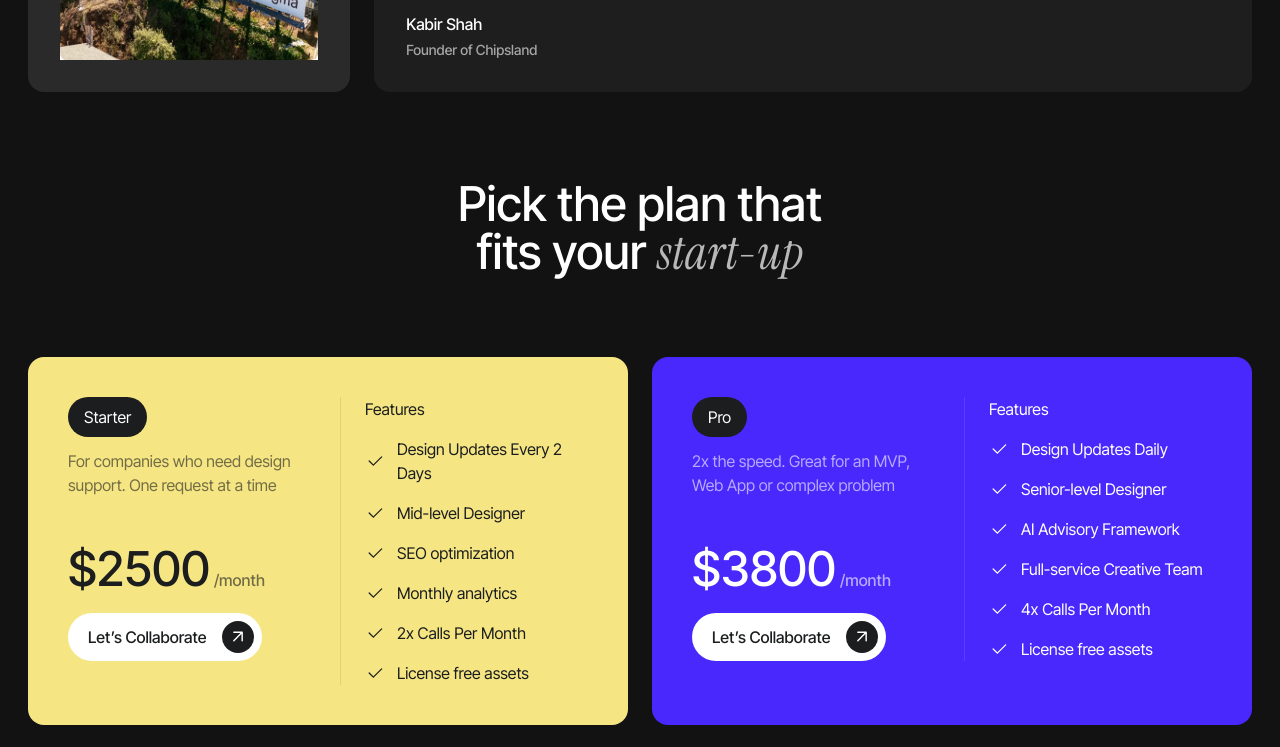
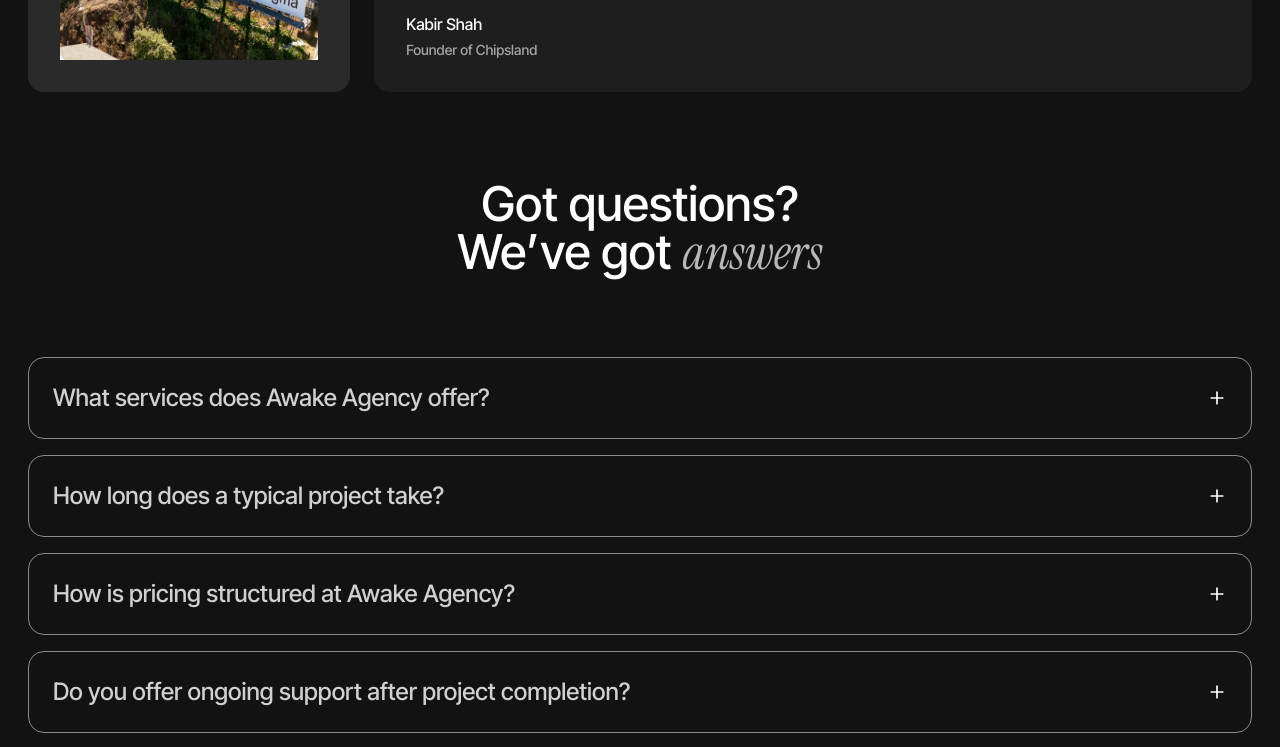
Before and after one commit to Rorogogogo/Ronminco, a Next.js app: page / in a window 1280 px wide. Shown: the part 5960-6707 px from the top of the page. Built offline with nearby package versions, Linux system fonts and the light colour scheme.

Commit message:
Hided subscription section

```diff
--- a/src/app/page.tsx
+++ b/src/app/page.tsx
@@ -49,7 +49,7 @@ export default function Home() {
       {/* ---------------------Customer Stories section Ends-----------------  */}
 
       {/* ---------------------Subscription section Starts-----------------  */}
-      <Subscription />
+      {/* <Subscription /> */}
       {/* ---------------------Subscription section Ends-----------------  */}
 
       {/* ---------------------Faq section Starts-----------------  */}
```
